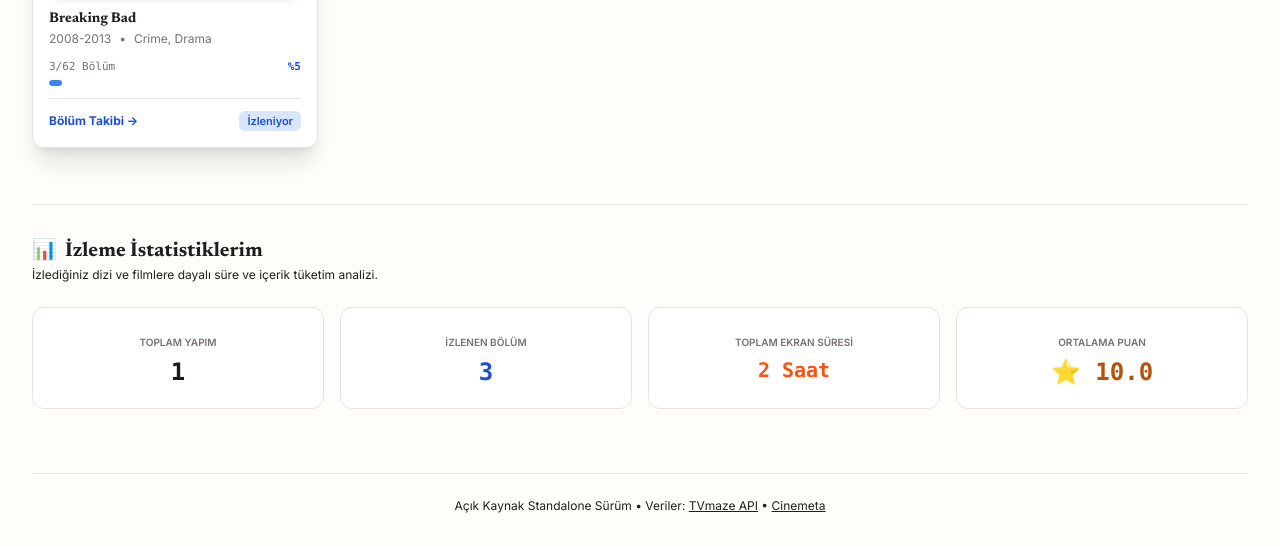
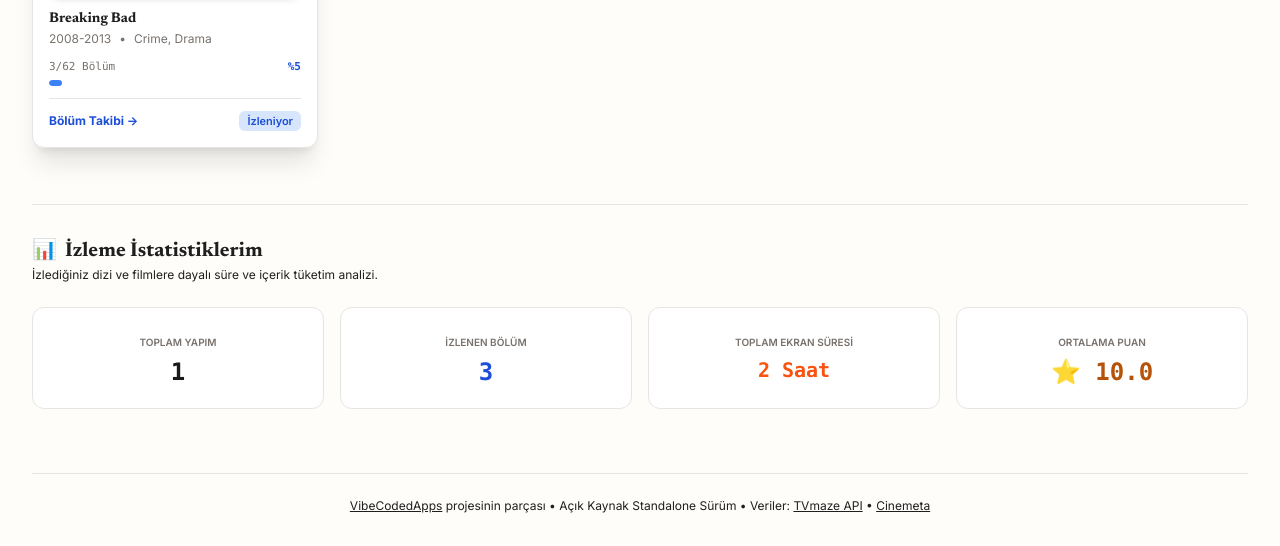
Before and after one commit to melihkarasu/dizi-rehberi, a plain HTML site: page index.html in a window 1280 px wide. Shown: the part 922-1468 px from the top of the page. Drawn offline with nearby package versions, Linux system fonts and the light colour scheme.

Commit message:
fix: add VibeCodedApps project attribution (footer + README)

```diff
--- a/index.html
+++ b/index.html
@@ -284,7 +284,7 @@
   </div>
 
   <footer class="mt-16 text-center text-xs text-mistral-stone border-t border-mistral-hairline pt-6">
-    <p>Açık Kaynak Standalone Sürüm • Veriler: <a href="https://www.tvmaze.com/api" target="_blank" rel="noopener" class="underline hover:text-mistral-ink">TVmaze API</a> • <a href="https://github.com/Stremio/stremio-addon-sdk" target="_blank" rel="noopener" class="underline hover:text-mistral-ink">Cinemeta</a></p>
+    <p><a href="https://github.com/melihkarasu/VibeCodedApps" target="_blank" rel="noopener" class="underline hover:text-mistral-ink">VibeCodedApps</a> projesinin parçası • Açık Kaynak Standalone Sürüm • Veriler: <a href="https://www.tvmaze.com/api" target="_blank" rel="noopener" class="underline hover:text-mistral-ink">TVmaze API</a> • <a href="https://github.com/Stremio/stremio-addon-sdk" target="_blank" rel="noopener" class="underline hover:text-mistral-ink">Cinemeta</a></p>
   </footer>
 
   <script src="js/app.js"></script>
```
Also changed, not shown: 1 other file.
